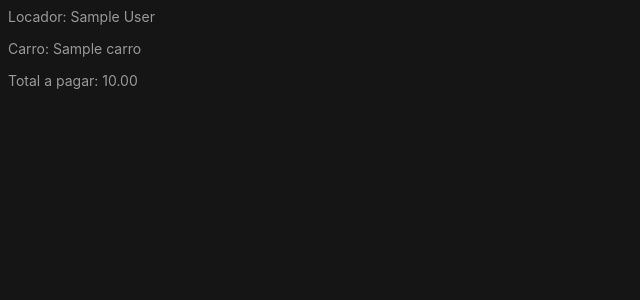
After one commit to kseikyo/aluguel-carros, a Django app: page /cliente/1 in a window 1280 px wide. The commit adds this page. Shown: the top 300 px of the page, without its empty margins (0-640 px from the left). Run offline with Django 3.2, Linux system fonts and the light colour scheme; tables that the repository leaves empty hold one stand-in row (values such as "Sample post").

Commit message:
Relatório está feito, só falta estilização

```diff
--- a/src/aluguel_carros/urls.py
+++ b/src/aluguel_carros/urls.py
@@ -25,6 +25,7 @@ urlpatterns = [
     path('admin/', admin.site.urls),
     path('alugueis/', include('aluguel.urls')),
     path('carros/', include('carro.urls')),
+    path('cliente/', include('cliente.urls')),
     path('home/', home_page, name='home_page'),
     path('login/', login_view, name='login'),
     path('logout/', logout_view, name='logout'),
--- /dev/null
+++ b/src/cliente/templates/relatorio.html
@@ -0,0 +1,13 @@
+{% extends 'navbar.html' %}
+
+{% block content %}
+<div class="wrapper-alugar">
+    <div class="div_alugar__form md-whiteframe-4dp">
+        <div class="alugar__form">
+            <p>Locador: {{aluguel.cliente.full_name}}</p>
+            <p>Carro: {{aluguel.carro.nome}}</p>
+            <p>Total a pagar: {{aluguel.total}}</p>
+        </div>
+    </div>
+</div>
+{% endblock %}
--- /dev/null
+++ b/src/cliente/urls.py
@@ -0,0 +1,6 @@
+from django.urls import path, include
+from .views import mostrar_relatorio
+
+urlpatterns = [
+    path('<int:id>', mostrar_relatorio, name='relatorio'),
+]
--- a/src/cliente/views.py
+++ b/src/cliente/views.py
@@ -1,7 +1,10 @@
-from django.shortcuts import render, redirect, get_object_or_404
+from django.shortcuts import render, redirect
 from django.contrib.auth.decorators import login_required
 from .forms import CustomUserCreationForm
 from .models import CustomCliente
+from carro.models import Carro
+from aluguel.models import Aluguel
+from django.http import Http404
 
 # Create your views here.
 @login_required
@@ -10,3 +13,13 @@ def logout_view(request):
     return redirect('login')
 
     return render(request, 'login.html', {})
+
+def mostrar_relatorio(request, id):
+    aluguel = Aluguel.objects.get(cliente=CustomCliente.objects.get(id=id))
+    if aluguel is not None :
+        context = {'aluguel': aluguel}
+        template_name = 'relatorio.html'
+    else:
+        raise Http404
+
+    return render(request, template_name, context)
--- a/src/templates/navbar.html
+++ b/src/templates/navbar.html
@@ -13,9 +13,9 @@
             <div class="header-item-car">
                 <a href="/carros/">Carros</a>
             </div>
-            <!-- <div class="header-item-rent">
-                <a href="/alugueis">Alugueis</a>
-            </div> -->
+            <div class="header-item-rent">
+                <a href="/cliente/{{request.user.id}}">Alugueis</a>
+            </div>
             <div class="header-item-log">
                 <a href="/logout/">logout</a>
             </div>
```
Also changed, not shown: src/cliente/models.py (+4 -4 lines).
